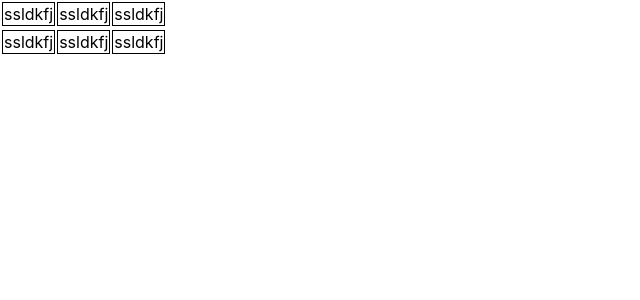
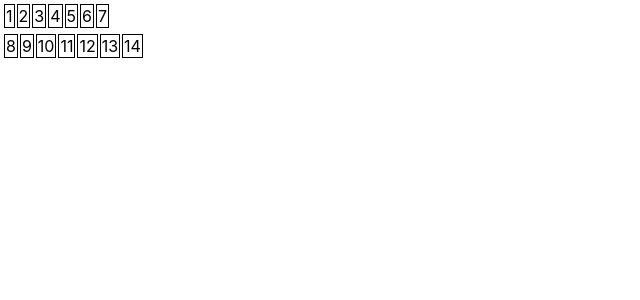
Before and after one commit to nonkulos/calendarapp, a React (Create React App) app in the folder calendarapp/: page / in a window 1280 px wide. Shown: the top 300 px of the page, without its empty margins (0-640 px from the left). Built offline with nearby package versions, Linux system fonts and the light colour scheme.

Commit message:
Used array.map() yey

```diff
--- a/calendarapp/src/App.js
+++ b/calendarapp/src/App.js
@@ -1,24 +1,29 @@
 import './App.css';
 
-const Boxes = () => {
-  return (<td>ssldkfj</td>)
+const Boxes = ({number}) => {
+  const rows = calcNum(number)
+  const days = rows.map(x => <td>{x}</td>);
+  return <tr>{days}</tr>;
+}
+
+function calcNum(number) {
+  const rows = [];
+  for(let i = 0; i < 7; i++) {
+    rows.push(number + i)
+  }
+  return rows
 }
 
 function App() {
   return (
-    <>
-      <table>
-        <Boxes />
-        <Boxes />
-        <Boxes />
-      </table>
-
-      <table>
-        <Boxes />
-        <Boxes />
-        <Boxes />
-      </table>
-    </>
+    <table>
+      <tr>
+        <Boxes number = {1} />
+      </tr>
+      <tr>
+        <Boxes number = {8} />
+      </tr>
+    </table>
   );
 }
 
```
